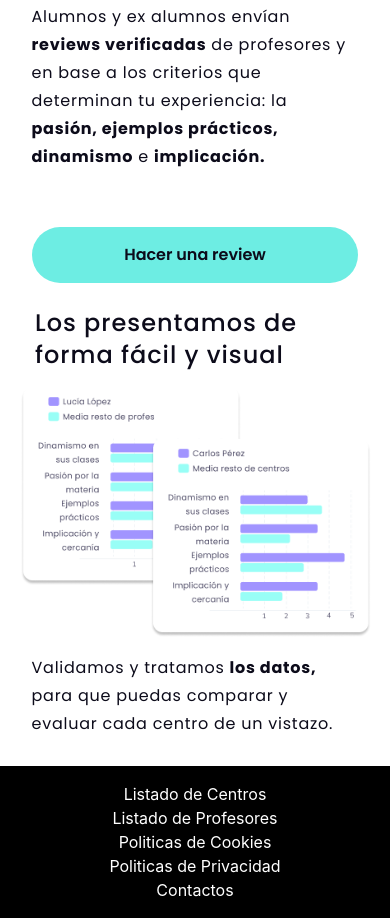
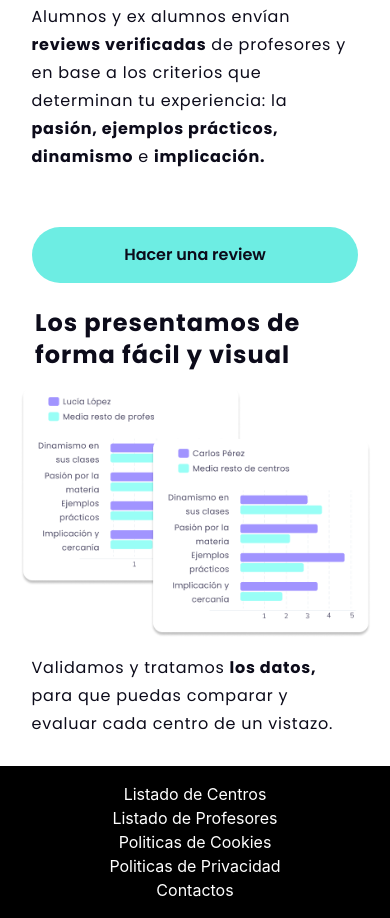
Before and after one commit to U-CHOOSE/U-CHOOSE, a React app: page / in a window 390 px wide. Shown: the part 1132-2050 px from the top of the page. Built offline with nearby package versions, Linux system fonts and the light colour scheme; no server answers.

Commit message:
responsive finished

```diff
--- a/src/front/styles/landingPage.scss
+++ b/src/front/styles/landingPage.scss
@@ -50,13 +50,11 @@ p {
     display: block;
     width: 327px;
     font-weight: 700;
-
 }
 .img2 {
     max-width: 100%;
     display: block;
     margin: auto;
-
 }
 .btn-review {
     display: block;
@@ -78,7 +76,6 @@ p {
     width: 80%;
     display: block;
     margin: auto;
-
 }
 .img2-responsive {
     display: none;
@@ -89,7 +86,15 @@ p {
 .img3-responsive {
     display: none;
 }
-
+.subtitle3-desktop {
+    font-family: Poppins;
+    font-style: normal;
+    font-weight: bold;
+    font-size: 24px;
+    line-height: 32px;
+    letter-spacing: 1px;
+    color: #0C0B1A;
+}
 
 
 //Desktop
@@ -216,11 +221,6 @@ p {
         margin: none;
 
     }
-    .btn-school {
-
-    } .btn-teacher {
-
-    }
     .contain-buttons {
         width: 450px;
         display: flex;
@@ -229,12 +229,6 @@ p {
     }
     .col1-desktop {
         margin-left:100px !important ;
-    }
-    .col3desktop {
-
-    }
-    .col4-desktop {
-
     }
     .subtitle3-desktop {
         padding-top: 70px;
```
Also changed, not shown: src/front/js/pages/LandingPage.js (+0 -62 lines). Lines whose indentation alone changed are shown as unchanged.
